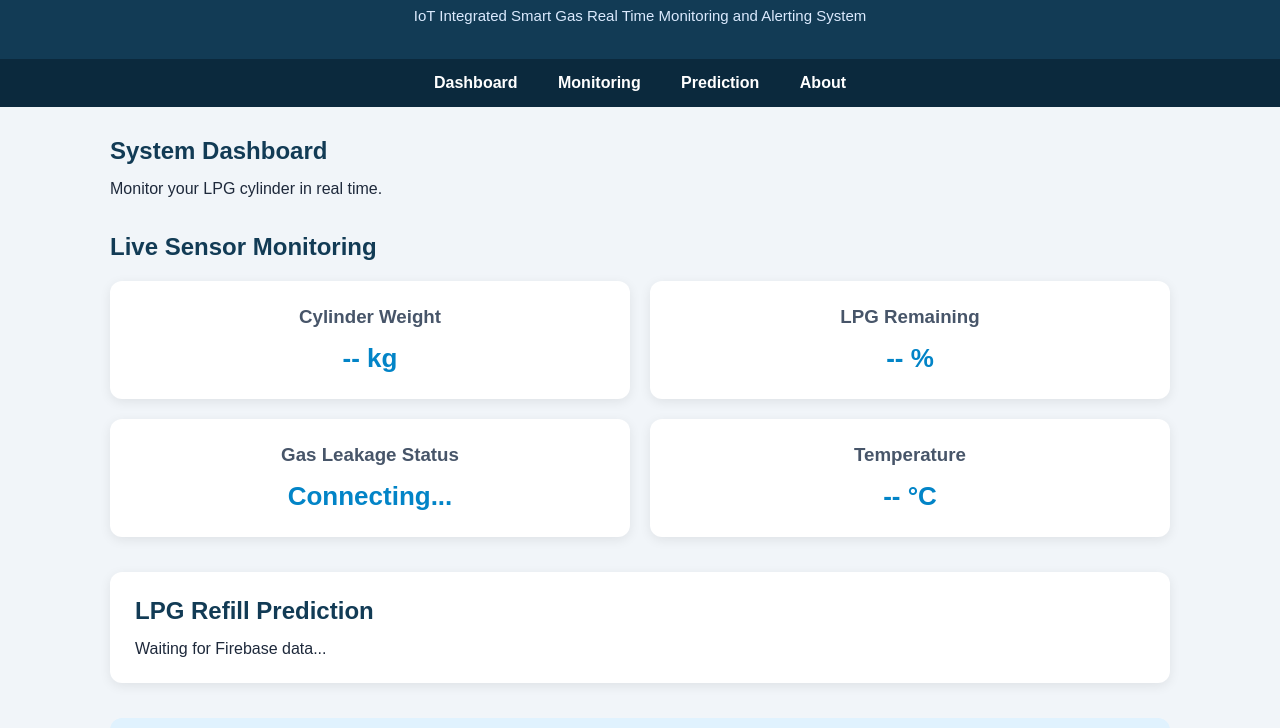
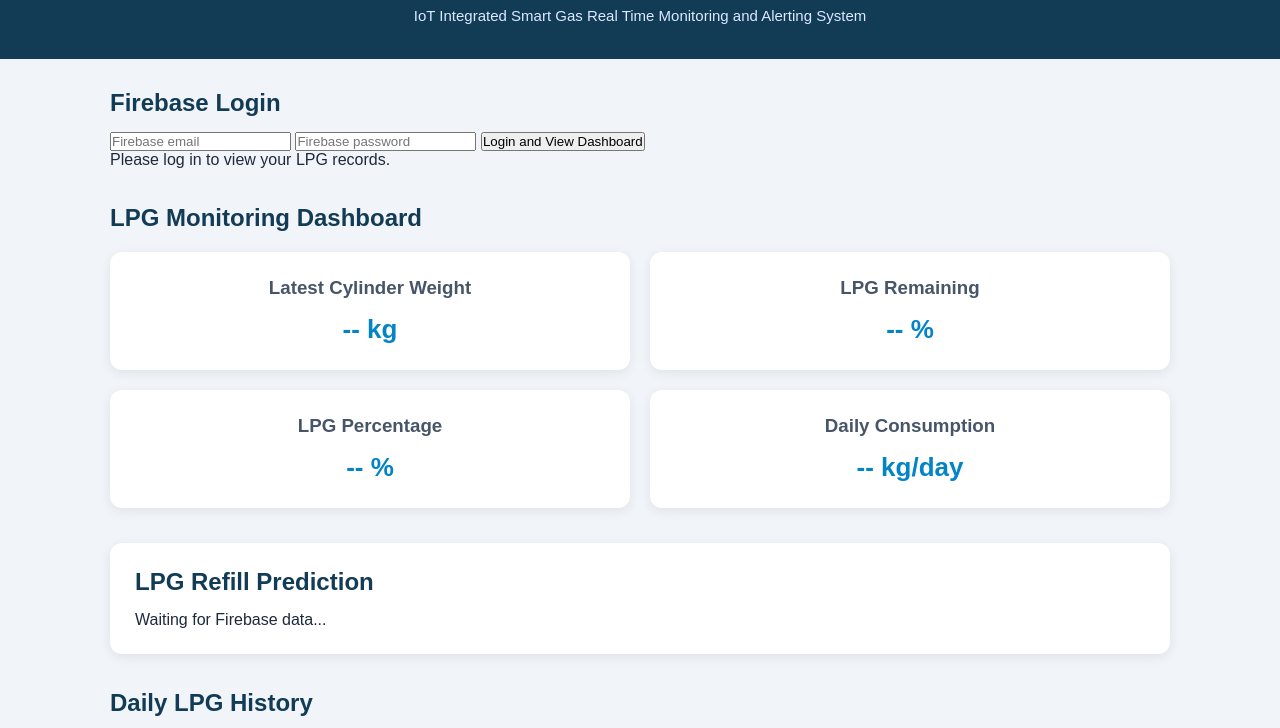
Before and after one commit to kokila0623/IOT-Integrated-Monitoring, a plain HTML site: page index.html in a window 1280 px wide. Shown: the part 72-800 px from the top of the page. Drawn offline with Linux system fonts and the light colour scheme.

Commit message:
Update index.html

```diff
--- a/index.html
+++ b/index.html
@@ -1,3 +1,4 @@
+
 <!DOCTYPE html>
 <html lang="en">
 <head>
@@ -6,7 +7,6 @@
     <title>Smart Gas Monitoring System</title>
     <link rel="stylesheet" href="style.css">
 </head>
-
 <body>
 
 <header>
@@ -14,62 +14,52 @@
     <p>IoT Integrated Smart Gas Real Time Monitoring and Alerting System</p>
 </header>
 
-    <nav>
-        <a href="#dashboard">Dashboard</a>
-        <a href="#monitoring">Monitoring</a>
-        <a href="#prediction">Prediction</a>
-        <a href="#about">About</a>
-    </nav>
-
 <main>
+    <section id="login">
+        <h2>Firebase Login</h2>
+        <input type="email" id="email" placeholder="Firebase email">
+        <input type="password" id="password" placeholder="Firebase password">
+        <button id="loginBtn">Login and View Dashboard</button>
+        <p id="loginMessage">Please log in to view your LPG records.</p>
+    </section>
 
     <section id="dashboard">
-            <h2>System Dashboard</h2>
-            <p>Monitor your LPG cylinder in real time.</p>
-        </section>
-
-        <section id="monitoring">
-            <h2>Live Sensor Monitoring</h2>
+        <h2>LPG Monitoring Dashboard</h2>
 
         <div class="container">
-
             <div class="card">
-                    <h3>Cylinder Weight</h3>
+                <h3>Latest Cylinder Weight</h3>
                 <p id="weight">-- kg</p>
             </div>
 
             <div class="card">
                 <h3>LPG Remaining</h3>
-                    <p id="lpg">-- %</p>
+                <p id="lpg">-- kg</p>
             </div>
 
             <div class="card">
-                    <h3>Gas Leakage Status</h3>
-                    <p id="gas">Waiting...</p>
+                <h3>LPG Percentage</h3>
+                <p id="percentage">-- %</p>
             </div>
 
             <div class="card">
-                    <h3>Temperature</h3>
-                    <p id="temperature">-- °C</p>
+                <h3>Daily Consumption</h3>
+                <p id="consumption">-- kg/day</p>
             </div>
-
         </div>
     </section>
 
     <section id="prediction">
         <h2>LPG Refill Prediction</h2>
         <p id="predictionResult">Waiting for Firebase data...</p>
+        <p id="equation"></p>
+        <p id="rSquared"></p>
     </section>
 
-        <section id="about">
-            <h2>About the Project</h2>
-            <p>
-                This project monitors LPG cylinder weight, gas leakage
-                and temperature using ESP32 and sensors. Sensor readings
-                are sent to Firebase for remote monitoring and analysis.
-            </p>
+    <section id="history">
+        <h2>Daily LPG History</h2>
+        <div id="historyTable"></div>
     </section>
-
 </main>
 
 <footer>
```
Lines whose indentation alone changed are shown as unchanged.
